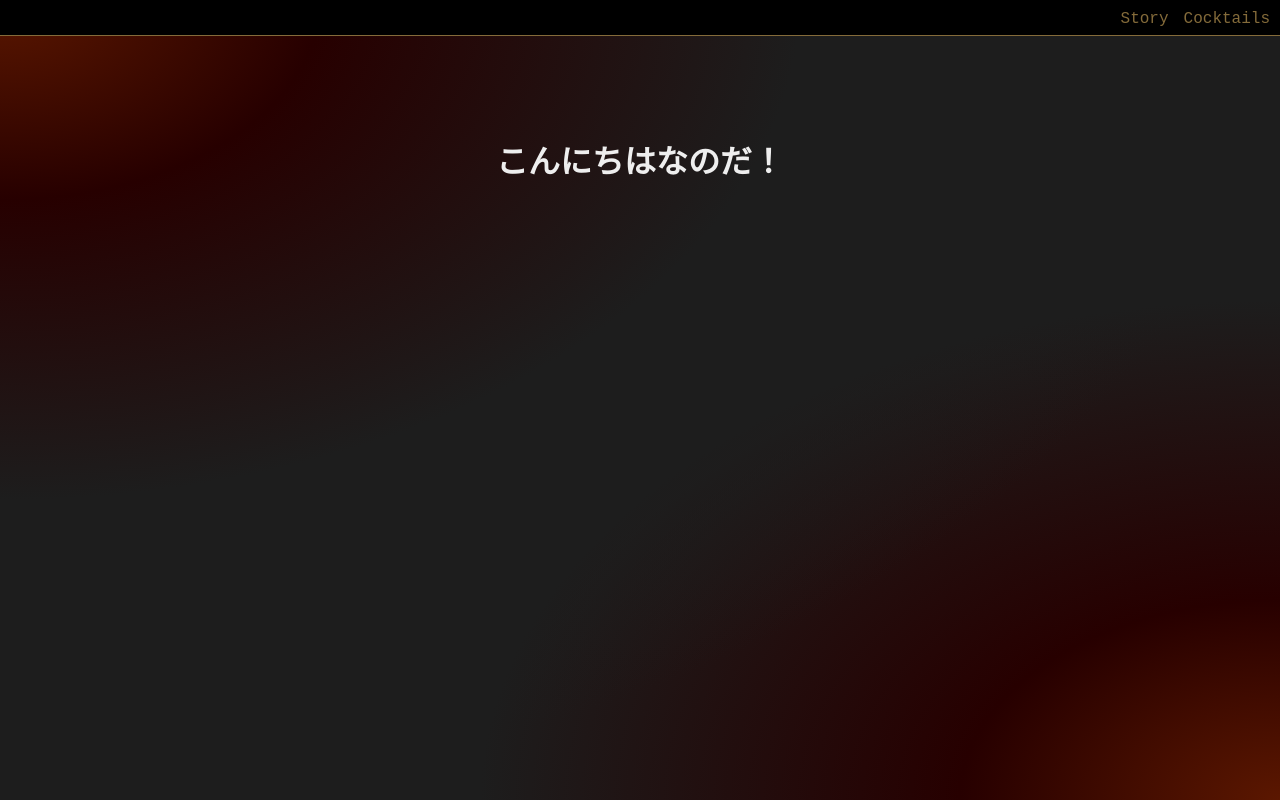
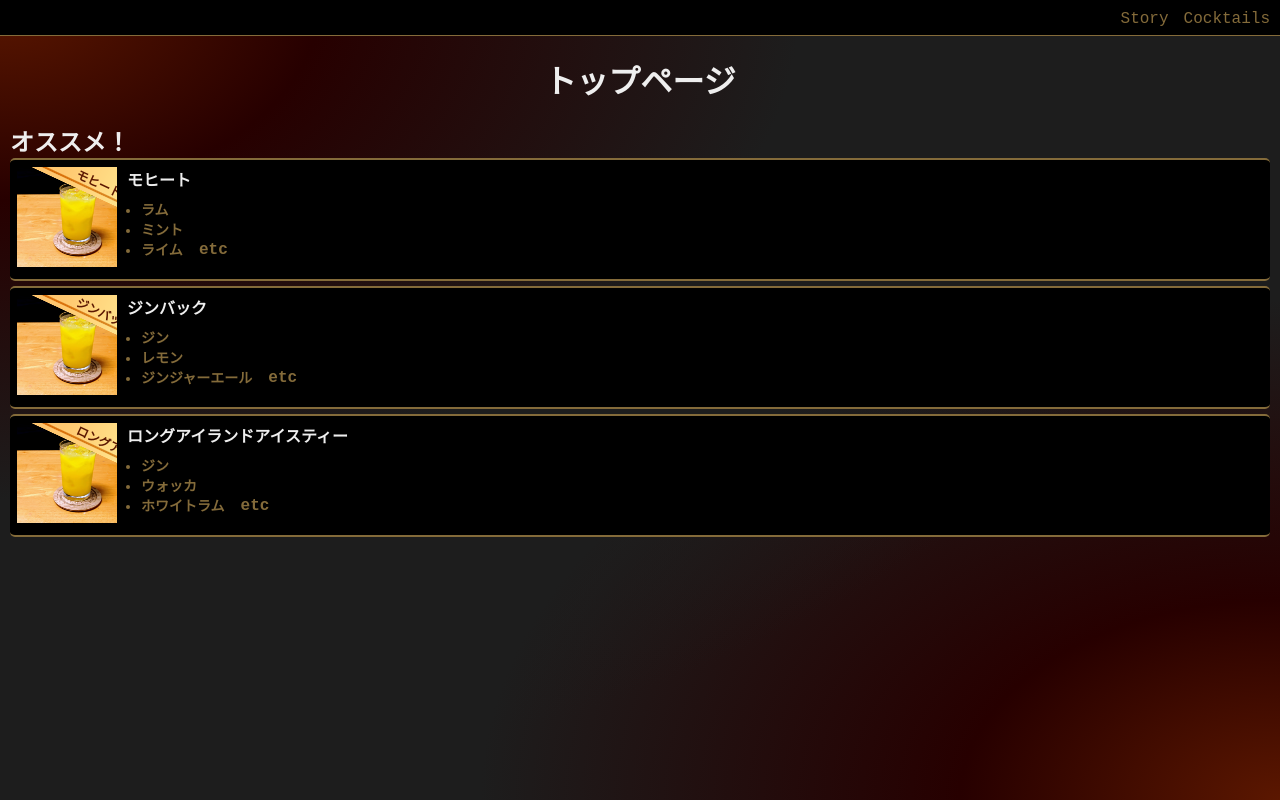
Before and after one commit to aridome222/Frontend-Tacktail, a Next.js app: page / in a window 1280 px wide. Built offline with nearby package versions, Linux system fonts and the light colour scheme.

Commit message:
update: 適当にトップページを作成

```diff
--- a/src/app/page.module.css
+++ b/src/app/page.module.css
@@ -1,4 +1,10 @@
 .text {
-  padding-top: 100px;
+  margin: 20px 0px 20px 0px;
   text-align: center;
 }
+
+.cardList {
+  display: flex;
+  flex-direction: column;
+  /* gap: 2rem; */
+}
--- a/src/app/page.tsx
+++ b/src/app/page.tsx
@@ -1,9 +1,53 @@
-import styles from './page.module.css';
+import styles from "./page.module.css";
+import { Card } from "./components/Card";
+
+// モックデータ
+const recipesData = [
+  {
+    id: 0,
+    image: "/images/cocktail/screw_driver.jpg",
+    cocktail: "モヒート",
+    contents: ["ラム", "ミント", "ライム", "炭酸水"],
+  },
+  {
+    id: 1,
+    image: "/images/cocktail/screw_driver.jpg",
+    cocktail: "ジンバック",
+    contents: ["ジン", "レモン", "ジンジャーエール"],
+  },
+  {
+    id: 2,
+    image: "/images/cocktail/screw_driver.jpg",
+    cocktail: "ロングアイランドアイスティー",
+    contents: [
+      "ジン",
+      "ウォッカ",
+      "ホワイトラム",
+      "テキーラ",
+      "コアントロー",
+      "コーラ",
+    ],
+  },
+];
 
 export default function Home() {
   return (
-    <div>
-      <h1 className={styles.text}>こんにちはなのだ！</h1>
-    </div>
+    <>
+      <div className={styles.page}>
+        <h1 className={styles.text}>トップページ</h1>
+        <h2>オススメ！</h2>
+        <div className={styles.cardList}>
+          {recipesData.map((recipe) => (
+            <Card
+              key={recipe.id}
+              id={recipe.id}
+              image={recipe.image}
+              cocktail={recipe.cocktail}
+              contents={recipe.contents}
+            />
+          ))}
+        </div>
+      </div>
+    </>
   );
 }
```
